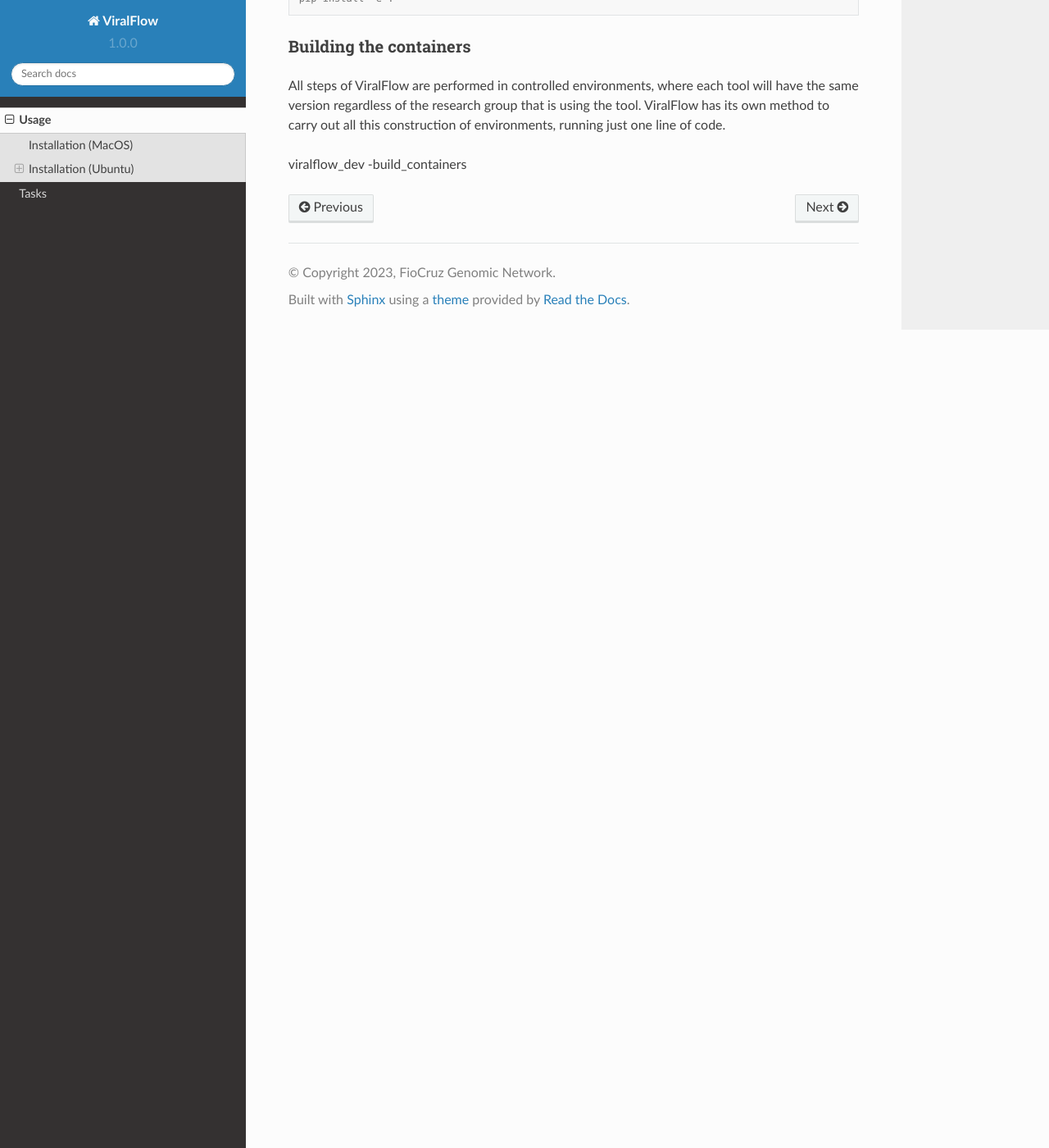
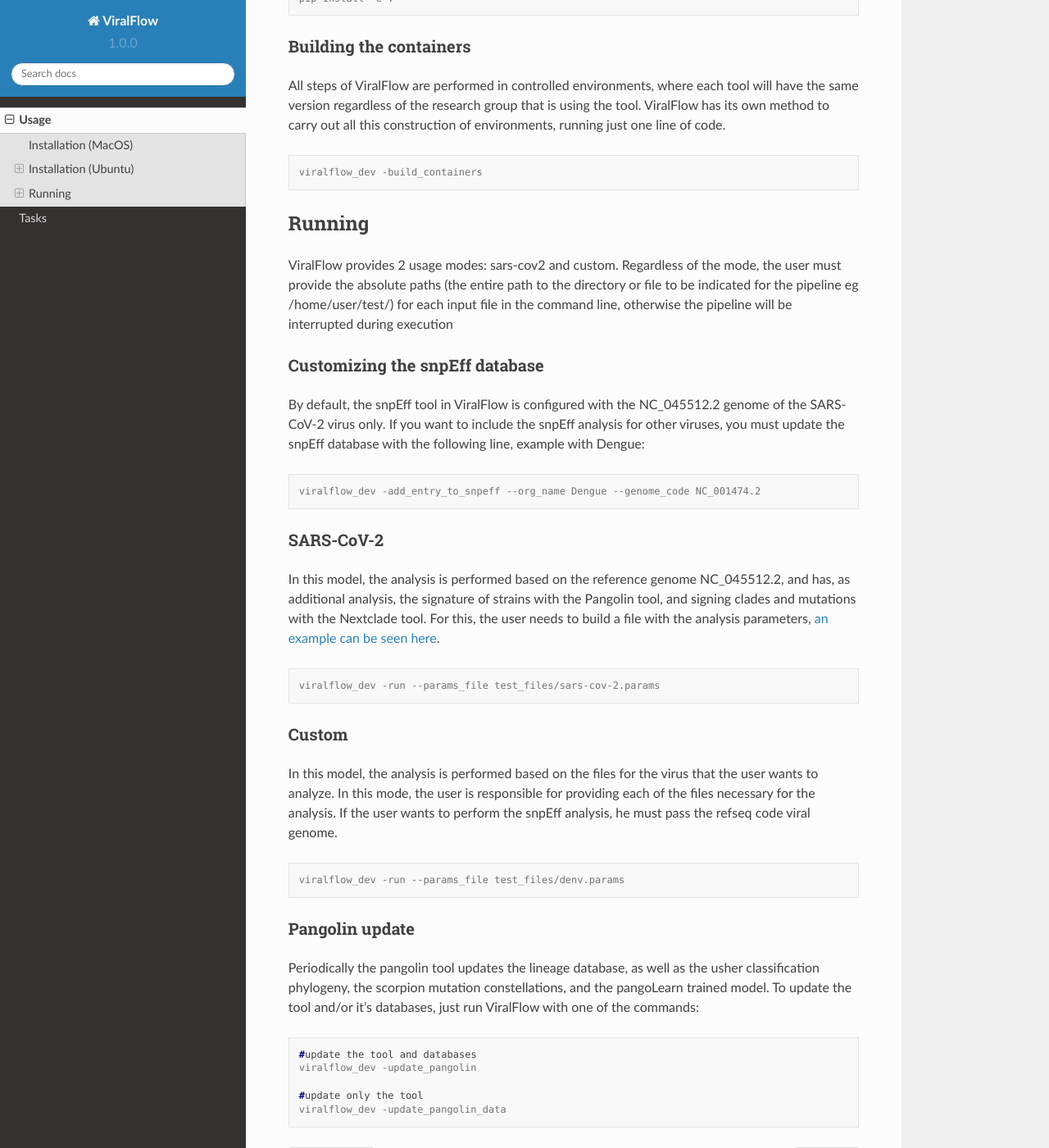
Before and after one commit to dezordi/ViralFlow, a Sphinx documentation site: the page built from docs/source/usage.rst, in a window 1280 px wide and 1400 px high, scrolled down 1548 px. Shown: the whole window at 82% size. Built offline with Sphinx 7.4.7 and the Read the Docs theme 2.0.0, drawn with Linux system fonts in a browser that asks for light colours; pages that are not in the unit, such as notebooks, are missing from menus.

Commit message:
add basic usage and start tasks

```diff
--- a/docs/source/tasks.rst
+++ b/docs/source/tasks.rst
@@ -5,3 +5,6 @@
 
 Prepare Inputs
 --------------
+
+* **Env:**  `edirect <https://github.com/dezordi/ViralFlow/blob/vfnext/vfnext/containers/Singularity_edirect>`_.
+* **Def:** If the user provides a NCBI genome code, the fasta and gff file of the respective genome will be downloaded.
--- a/docs/source/usage.rst
+++ b/docs/source/usage.rst
@@ -77,4 +77,54 @@
 
 All steps of ViralFlow are performed in controlled environments, where each tool will have the same version regardless of the research group that is using the tool. ViralFlow has its own method to carry out all this construction of environments, running just one line of code.
 
-viralflow_dev -build_containers
+.. code-block:: console
+
+   viralflow_dev -build_containers
+
+.. _running:
+
+Running
+-------
+
+ViralFlow provides 2 usage modes: sars-cov2 and custom. Regardless of the mode, the user must provide the absolute paths (the entire path to the directory or file to be indicated for the pipeline eg /home/user/test/) for each input file in the command line, otherwise the pipeline will be interrupted during execution
+
+Customizing the snpEff database
+~~~~~~~~~~~~~~~~~~~~~~~~~~~~~~~
+
+By default, the snpEff tool in ViralFlow is configured with the NC_045512.2 genome of the SARS-CoV-2 virus only. If you want to include the snpEff analysis for other viruses, you must update the snpEff database with the following line, example with Dengue:
+
+.. code-block:: console
+
+   viralflow_dev -add_entry_to_snpeff --org_name Dengue --genome_code NC_001474.2
+
+SARS-CoV-2
+~~~~~~~~~~
+
+In this model, the analysis is performed based on the reference genome NC_045512.2, and has, as additional analysis, the signature of strains with the Pangolin tool, and signing clades and mutations with the Nextclade tool. For this, the user needs to build a file with the analysis parameters,  `an example can be seen here <https://viralflow.github.io/index-en.html#:~:text=In%20this%20model,seen%20here.>`_.
+
+.. code-block:: console
+
+   viralflow_dev -run --params_file test_files/sars-cov-2.params
+
+
+Custom
+~~~~~~
+
+In this model, the analysis is performed based on the files for the virus that the user wants to analyze. In this mode, the user is responsible for providing each of the files necessary for the analysis. If the user wants to perform the snpEff analysis, he must pass the refseq code viral genome.
+
+.. code-block:: console
+
+   viralflow_dev -run --params_file test_files/denv.params
+
+Pangolin update
+~~~~~~~~~~~~~~~
+
+Periodically the pangolin tool updates the lineage database, as well as the usher classification phylogeny, the scorpion mutation constellations, and the pangoLearn trained model. To update the tool and/or it's databases, just run ViralFlow with one of the commands:
+
+.. code-block:: console
+
+   #update the tool and databases
+   viralflow_dev -update_pangolin
+
+   #update only the tool
+   viralflow_dev -update_pangolin_data
```
